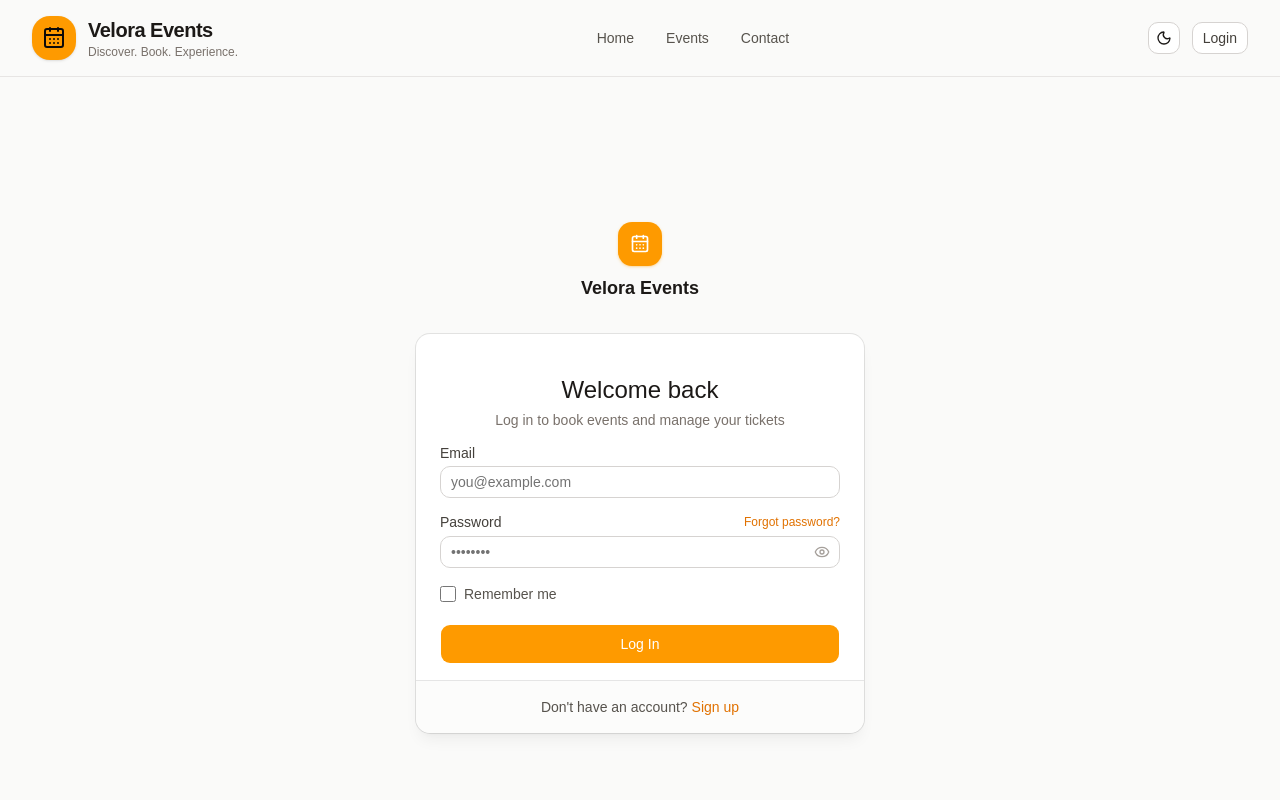
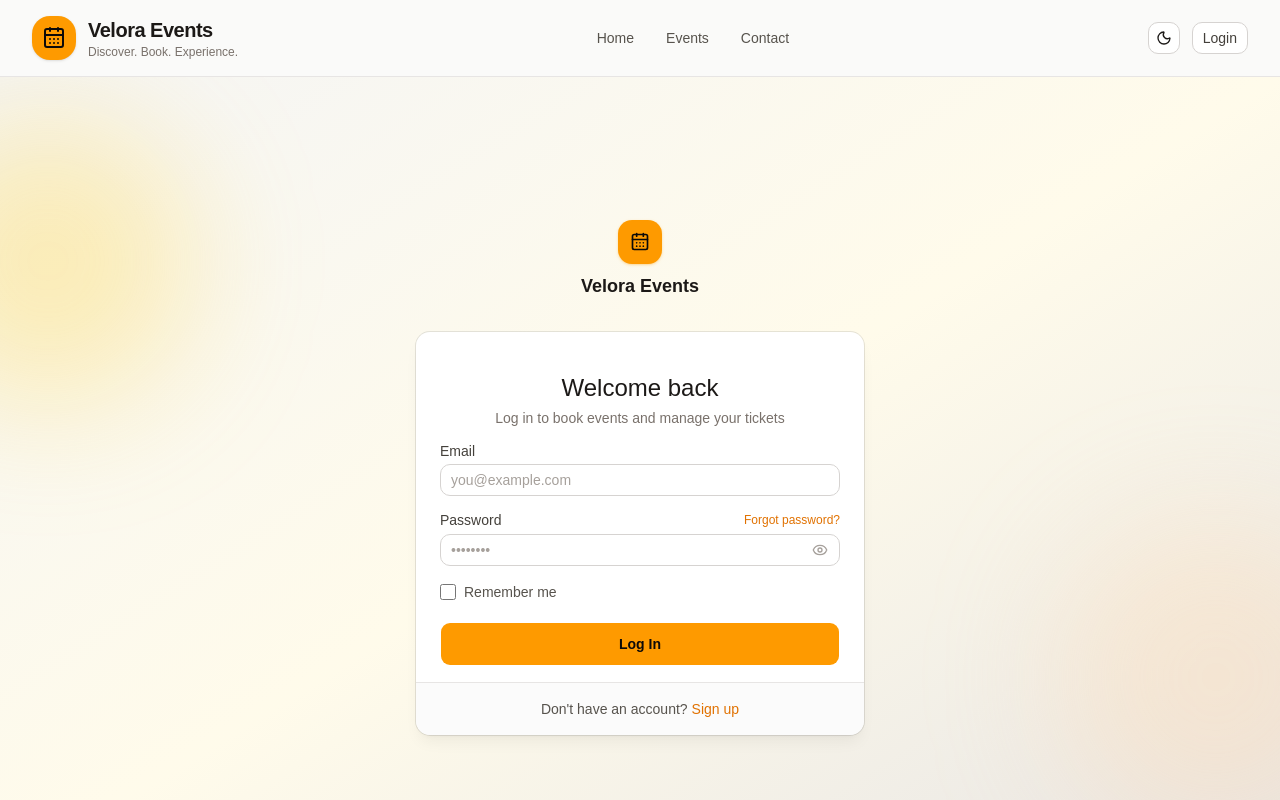
Before and after one commit to velora-events-26p/velora-events, a React (Vite) app: page /login in a window 1280 px wide. Shown: the top 800 px of the page. Built offline with nearby package versions, Linux system fonts and the light colour scheme.

Commit message:
feat: refactor Login component for improved accessibility and dark mode support

```diff
--- a/src/pages/Login.jsx
+++ b/src/pages/Login.jsx
@@ -1,6 +1,6 @@
 import { useState } from "react";
 import { Link, useNavigate } from "react-router-dom";
-import { Eye, EyeOff, CalendarDays } from "lucide-react";
+import { CalendarDays, Eye, EyeOff } from "lucide-react";
 
 import { useAuth } from "@/context/AuthContext";
 import { Button } from "@/components/ui/button";
@@ -8,87 +8,127 @@ import { Input } from "@/components/ui/input";
 import { Label } from "@/components/ui/label";
 import {
   Card,
+  CardContent,
+  CardDescription,
+  CardFooter,
   CardHeader,
   CardTitle,
-  CardDescription,
-  CardContent,
-  CardFooter,
 } from "@/components/ui/card";
 
 export default function Login() {
   const { login } = useAuth();
   const navigate = useNavigate();
 
-  const [formData, setFormData] = useState({ email: "", password: "" });
+  const [formData, setFormData] = useState({
+    email: "",
+    password: "",
+  });
+
   const [showPassword, setShowPassword] = useState(false);
   const [rememberMe, setRememberMe] = useState(false);
   const [errors, setErrors] = useState({});
   const [formError, setFormError] = useState("");
   const [isSubmitting, setIsSubmitting] = useState(false);
 
-  const handleChange = (e) => {
-    const { name, value } = e.target;
-    setFormData((prev) => ({ ...prev, [name]: value }));
+  const inputClasses =
+    "border-stone-300 bg-white text-stone-900 placeholder:text-stone-400 focus-visible:border-amber-500 focus-visible:ring-amber-500/30 dark:border-stone-700 dark:bg-stone-950 dark:text-stone-100 dark:placeholder:text-stone-500 dark:focus-visible:border-amber-500";
+
+  const handleChange = (event) => {
+    const { name, value } = event.target;
+
+    setFormData((previousData) => ({
+      ...previousData,
+      [name]: value,
+    }));
+
     if (errors[name]) {
-      setErrors((prev) => ({ ...prev, [name]: "" }));
+      setErrors((previousErrors) => ({
+        ...previousErrors,
+        [name]: "",
+      }));
     }
-    if (formError) setFormError("");
+
+    if (formError) {
+      setFormError("");
+    }
   };
 
   const validate = () => {
     const newErrors = {};
+
     if (!formData.email.trim()) {
       newErrors.email = "Email is required";
-    } else if (!/^[^\s@]+@[^\s@]+\.[^\s@]+$/.test(formData.email)) {
+    } else if (
+      !/^[^\s@]+@[^\s@]+\.[^\s@]+$/.test(formData.email)
+    ) {
       newErrors.email = "Enter a valid email address";
     }
+
     if (!formData.password) {
       newErrors.password = "Password is required";
     } else if (formData.password.length < 6) {
-      newErrors.password = "Password must be at least 6 characters";
+      newErrors.password =
+        "Password must be at least 6 characters";
     }
+
     setErrors(newErrors);
+
     return Object.keys(newErrors).length === 0;
   };
 
-  const handleSubmit = async (e) => {
-    e.preventDefault();
-    if (!validate()) return;
+  const handleSubmit = async (event) => {
+    event.preventDefault();
+
+    if (!validate()) {
+      return;
+    }
 
     setIsSubmitting(true);
     setFormError("");
+
     try {
-      await login({ email: formData.email, password: formData.password });
+      await login({
+        email: formData.email,
+        password: formData.password,
+      });
+
       navigate("/");
-    } catch (err) {
-      setFormError(err.message || "Something went wrong. Please try again.");
+    } catch (error) {
+      setFormError(
+        error.message ||
+          "Something went wrong. Please try again.",
+      );
     } finally {
       setIsSubmitting(false);
     }
   };
 
   return (
-    <div
-      className="flex min-h-screen items-center justify-center bg-stone-50 px-4 py-12"
-      style={{ "--font-sans": "'Poppins', sans-serif" }}
-    >
-      <div className="w-full max-w-md">
+    <div className="relative flex min-h-screen items-center justify-center overflow-hidden bg-gradient-to-br from-stone-100 via-amber-50 to-stone-200 px-4 py-12 text-stone-900 transition-colors dark:from-stone-950 dark:via-stone-900 dark:to-black dark:text-stone-100">
+      {/* Background decorations */}
+      <div className="pointer-events-none absolute -left-24 top-10 h-72 w-72 rounded-full bg-amber-300/30 blur-3xl dark:bg-amber-500/10" />
+
+      <div className="pointer-events-none absolute -right-24 bottom-10 h-80 w-80 rounded-full bg-orange-200/30 blur-3xl dark:bg-amber-400/10" />
+
+      <div className="relative z-10 w-full max-w-md">
         {/* Brand mark */}
         <div className="mb-8 flex flex-col items-center gap-2 text-center">
-          <div className="flex size-11 items-center justify-center rounded-xl bg-amber-500 text-white shadow-sm shadow-amber-500/30">
+          <div className="flex size-11 items-center justify-center rounded-xl bg-amber-500 text-stone-950 shadow-sm shadow-amber-500/30">
             <CalendarDays className="size-5" />
           </div>
-          <span className="font-heading text-lg font-semibold text-stone-900">
+
+          <span className="text-lg font-semibold text-stone-900 dark:text-stone-100">
             Velora Events
           </span>
         </div>
 
-        <Card className="border-stone-200 shadow-lg shadow-stone-900/5">
+        <Card className="overflow-hidden border-stone-200 bg-white text-stone-900 shadow-lg shadow-stone-900/5 dark:border-stone-800 dark:bg-stone-900 dark:text-stone-100 dark:shadow-black/20">
           <CardHeader className="px-6 pt-6 text-center">
-            <CardTitle className="text-2xl text-stone-900">
+            <CardTitle className="text-2xl text-stone-900 dark:text-stone-100">
               Welcome back
             </CardTitle>
-            <CardDescription className="text-stone-500">
+
+            <CardDescription className="text-stone-500 dark:text-stone-400">
               Log in to book events and manage your tickets
             </CardDescription>
           </CardHeader>
@@ -100,16 +140,23 @@ export default function Login() {
               className="flex flex-col gap-4"
             >
               {formError && (
-                <p className="rounded-lg bg-red-50 px-3 py-2 text-sm text-red-600">
+                <p
+                  role="alert"
+                  className="rounded-lg border border-red-200 bg-red-50 px-3 py-2 text-sm text-red-700 dark:border-red-500/30 dark:bg-red-500/10 dark:text-red-300"
+                >
                   {formError}
                 </p>
               )}
 
               {/* Email */}
               <div className="flex flex-col gap-1.5">
-                <Label htmlFor="email" className="text-stone-700">
+                <Label
+                  htmlFor="email"
+                  className="text-stone-700 dark:text-stone-300"
+                >
                   Email
                 </Label>
+
                 <Input
                   id="email"
                   name="email"
@@ -118,27 +165,35 @@ export default function Login() {
                   placeholder="you@example.com"
                   value={formData.email}
                   onChange={handleChange}
-                  aria-invalid={!!errors.email}
-                  className="border-stone-300 focus-visible:border-amber-500 focus-visible:ring-amber-500/30"
+                  aria-invalid={Boolean(errors.email)}
+                  className={inputClasses}
                 />
+
                 {errors.email && (
-                  <p className="text-xs text-red-600">{errors.email}</p>
+                  <p className="text-xs text-red-600 dark:text-red-400">
+                    {errors.email}
+                  </p>
                 )}
               </div>
 
               {/* Password */}
               <div className="flex flex-col gap-1.5">
                 <div className="flex items-center justify-between">
-                  <Label htmlFor="password" className="text-stone-700">
+                  <Label
+                    htmlFor="password"
+                    className="text-stone-700 dark:text-stone-300"
+                  >
                     Password
                   </Label>
+
                   <Link
                     to="/forgot-password"
-                    className="text-xs font-medium text-amber-600 hover:text-amber-700 hover:underline"
+                    className="text-xs font-medium text-amber-600 transition hover:text-amber-700 hover:underline dark:text-amber-400 dark:hover:text-amber-300"
                   >
                     Forgot password?
                   </Link>
                 </div>
+
                 <div className="relative">
                   <Input
                     id="password"
@@ -148,15 +203,21 @@ export default function Login() {
                     placeholder="••••••••"
                     value={formData.password}
                     onChange={handleChange}
-                    aria-invalid={!!errors.password}
-                    className="border-stone-300 pr-9 focus-visible:border-amber-500 focus-visible:ring-amber-500/30"
+                    aria-invalid={Boolean(errors.password)}
+                    className={`${inputClasses} pr-10`}
                   />
+
                   <button
                     type="button"
-                    onClick={() => setShowPassword((v) => !v)}
-                    className="absolute inset-y-0 right-0 flex items-center px-2.5 text-stone-400 hover:text-stone-600"
-                    aria-label={showPassword ? "Hide password" : "Show password"}
-                    tabIndex={-1}
+                    onClick={() =>
+                      setShowPassword((currentValue) => !currentValue)
+                    }
+                    className="absolute inset-y-0 right-0 flex items-center px-3 text-stone-400 transition hover:text-stone-700 dark:text-stone-500 dark:hover:text-stone-200"
+                    aria-label={
+                      showPassword
+                        ? "Hide password"
+                        : "Show password"
+                    }
                   >
                     {showPassword ? (
                       <EyeOff className="size-4" />
@@ -165,37 +226,43 @@ export default function Login() {
                     )}
                   </button>
                 </div>
+
                 {errors.password && (
-                  <p className="text-xs text-red-600">{errors.password}</p>
+                  <p className="text-xs text-red-600 dark:text-red-400">
+                    {errors.password}
+                  </p>
                 )}
               </div>
 
               {/* Remember me */}
-              <label className="flex items-center gap-2 text-sm text-stone-600 select-none">
+              <label className="flex select-none items-center gap-2 text-sm text-stone-600 dark:text-stone-400">
                 <input
                   type="checkbox"
                   checked={rememberMe}
-                  onChange={(e) => setRememberMe(e.target.checked)}
-                  className="size-4 rounded border-stone-300 text-amber-500 focus:ring-amber-500/40"
+                  onChange={(event) =>
+                    setRememberMe(event.target.checked)
+                  }
+                  className="size-4 rounded border-stone-300 bg-white accent-amber-500 focus:ring-amber-500/40 dark:border-stone-600 dark:bg-stone-950"
                 />
+
                 Remember me
               </label>
 
               <Button
                 type="submit"
                 disabled={isSubmitting}
-                className="mt-1 h-10 w-full bg-amber-500 text-white hover:bg-amber-600 disabled:opacity-70"
+                className="mt-1 h-11 w-full bg-amber-500 font-semibold text-stone-950 hover:bg-amber-400 disabled:cursor-not-allowed disabled:opacity-70"
               >
                 {isSubmitting ? "Logging in..." : "Log In"}
               </Button>
             </form>
           </CardContent>
 
-          <CardFooter className="justify-center bg-stone-50/60 px-6 py-4 text-sm text-stone-600">
+          <CardFooter className="justify-center border-t border-stone-200 bg-stone-50/70 px-6 py-4 text-sm text-stone-600 dark:border-stone-800 dark:bg-stone-950/50 dark:text-stone-400">
             Don&apos;t have an account?{" "}
             <Link
               to="/signup"
-              className="ml-1 font-medium text-amber-600 hover:text-amber-700 hover:underline"
+              className="ml-1 font-medium text-amber-600 transition hover:text-amber-700 hover:underline dark:text-amber-400 dark:hover:text-amber-300"
             >
               Sign up
             </Link>
```
